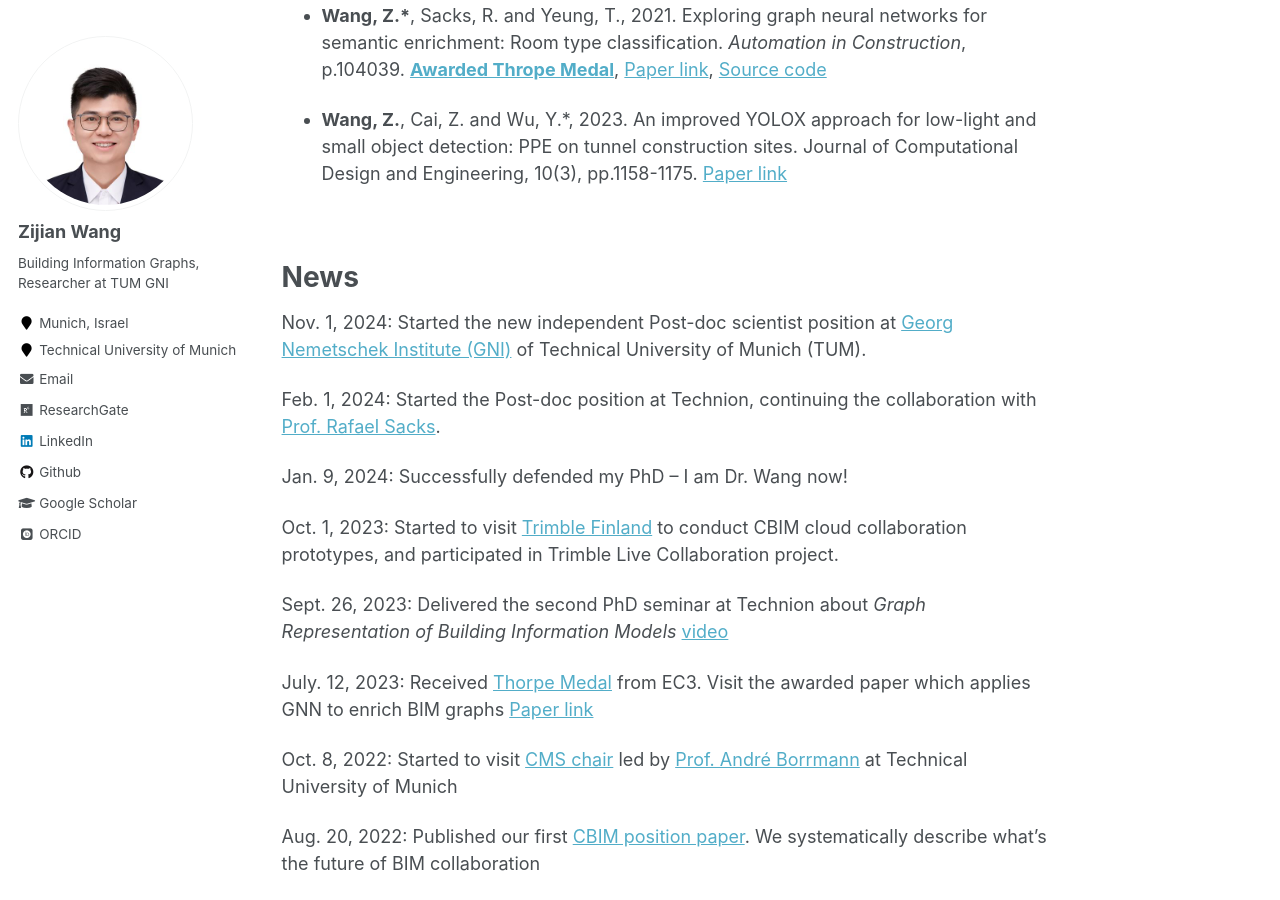
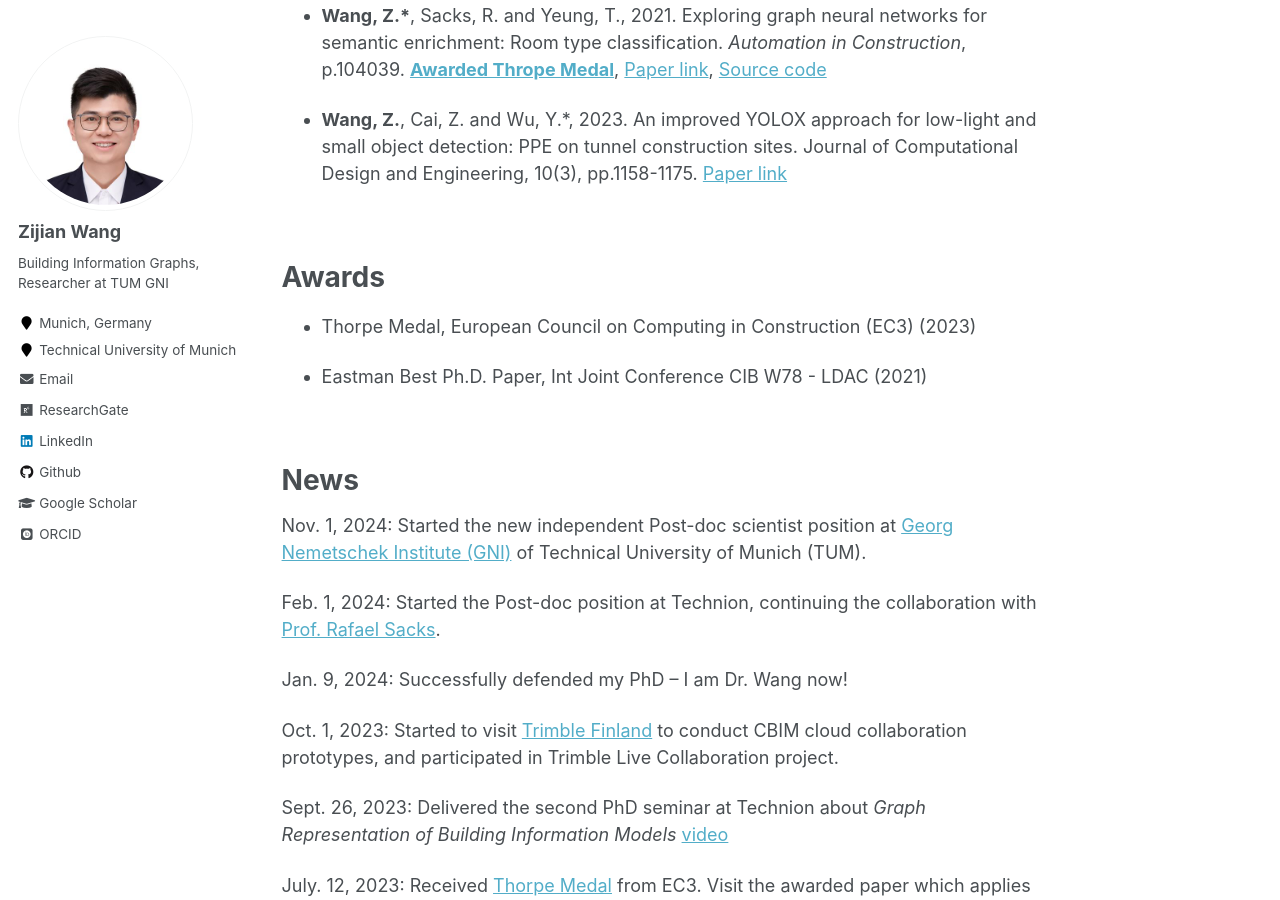
Before and after one commit to ZijianWang-ZW/zijianwang-zw.github.io, a Jekyll site: the page built from _pages/about.md, in a window 1280 px wide and 900 px high, scrolled down 1356 px. Built offline with Jekyll 4.4.1, drawn with Linux system fonts in a browser that asks for light colours; some web fonts are replaced.

Commit message:
Update location error and awards

```diff
--- a/_config.yml
+++ b/_config.yml
@@ -83,7 +83,7 @@ author:
   name             : "Zijian Wang"
   avatar           : "avatar_zj.JPG"
   bio              : "Building Information Graphs, Researcher at TUM GNI"
-  location         : "Munich, Israel"
+  location         : "Munich, Germany"
   employer         : Technical University of Munich
   pubmed           : # "https://www.ncbi.nlm.nih.gov/pubmed/?term=john+snow"
   googlescholar    : "https://scholar.google.com/citations?user=5lhWReYAAAAJ&hl=en"
--- a/_pages/about.md
+++ b/_pages/about.md
@@ -24,6 +24,7 @@ BIGs aim to adopt graphs as an alternative information modeling method to suppor
 <br/>
 
 
+
 Selected Publications
 ======
 
@@ -43,7 +44,15 @@ Selected Publications
 
 <br/>
 
+Awards
+======
 
+- Thorpe Medal, European Council on Computing in Construction (EC3) (2023)
+
+- Eastman Best Ph.D. Paper, Int Joint Conference CIB W78 - LDAC (2021)
+
+
+<br/>
 
 News
 ======
```
